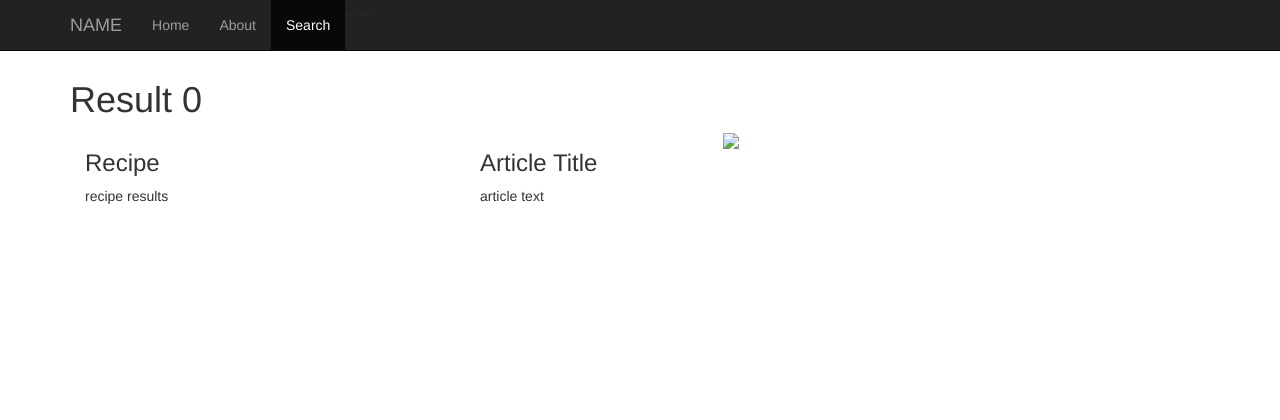
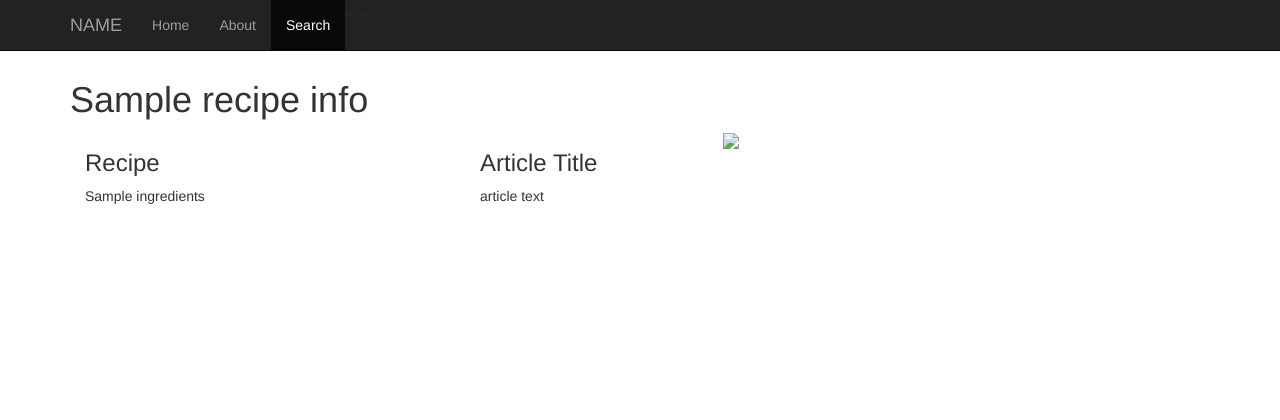
Before and after one commit to askyel/recipeAPIs, a Flask app: template templates/result.html in a window 1280 px wide. Shown: the top 420 px of the page. Run offline with Flask 2, Linux system fonts and the light colour scheme; the template is opened without the code that fills it: most values are stand-ins (such as "Sample title", 1, 10 or a date in 2020); some libraries are stand-ins or nearby versions.

Commit message:
linked result and search pages

```diff
--- a/app.py
+++ b/app.py
@@ -1,4 +1,4 @@
-from flask import Flask, render_template
+from flask import Flask, render_template, request, redirect, url_for
 
 app = Flask(__name__)
 
@@ -10,13 +10,26 @@ def index():
 def about():
 	return render_template("about.html")
 
-@app.route("/search")
+@app.route("/search", methods=["GET", "POST"])
 def search():
-	return render_template("search.html")
+	if request.method=="GET":
+		return render_template("search.html", results=[])
+	else:
+		ing1 = request.form["ing1"]
+		ing2 = request.form["ing2"]
+		ing3 = request.form["ing3"]
+		ing4 = request.form["ing4"]
+		ing5 = request.form["ing5"]
+		results = []  # list of recipes matching ingredients
+		return render_template("search.html", results=results)
 
 @app.route("/result")
+@app.route("/result/<recipe>")
 def result():
-	return render_template("result.html")
+	recipe_info = {}  # dictionary of recipe information from __ API
+			  # includes name, ingredients, photo
+	articles = []  # list of food safety articles relevant to ingredients
+	return render_template("result.html", recipe_info=recipe_info, articles=articles)
 
 if __name__ == "__main__":
     app.debug = True
--- a/templates/result.html
+++ b/templates/result.html
@@ -8,15 +8,16 @@
 {% endblock %}
 
 {% block content %}
-<h1>Result 0</h1>
+<h1>{{recipe_info['name']}}</h1>
 
 <!-- first column: recipe -->
 <div class="col-sm-4">
 	<h3>Recipe</h3>
-	<p>recipe results</p>
+	<p>{{recipe_info['ingredients']}}</p>
 </div>
 
 <!-- second column: articles and maps -->
+{% for a in articles %}
 <div class="col-sm-8">
 	<div class="col-sm-4">
 		<h3>Article Title</h3>
@@ -26,5 +27,6 @@
 		<img src="#">
 	</div>
 </div>
+{% endfor %}
 
 {% endblock %}
```
Also changed, not shown: templates/search.html (+4 -3 lines).
